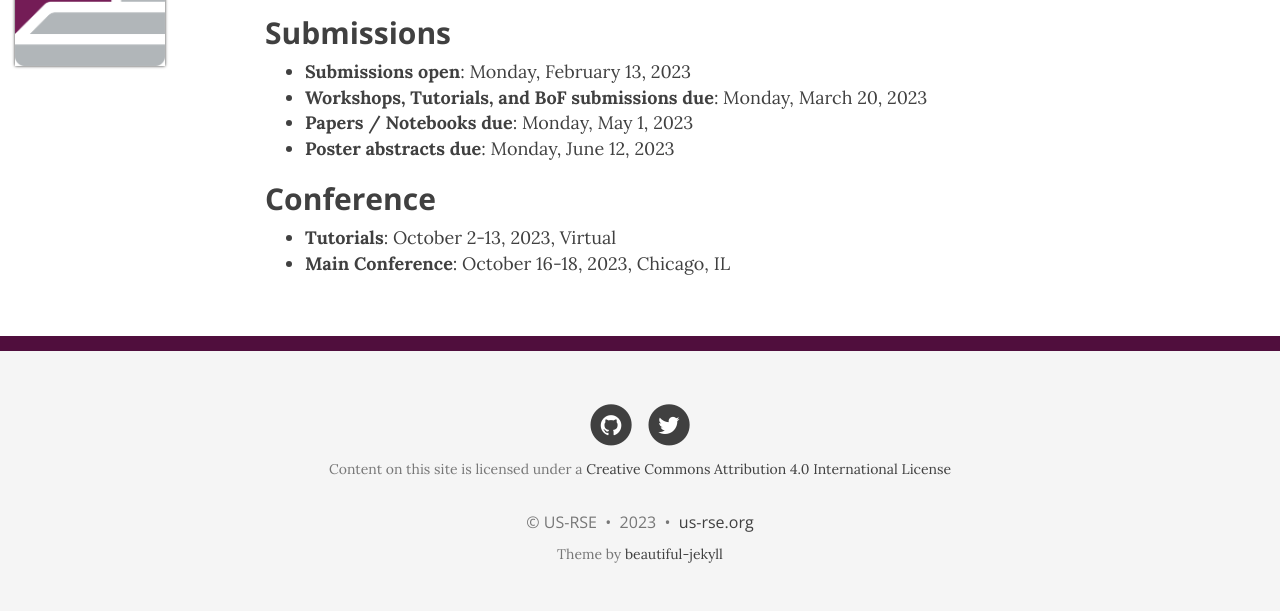
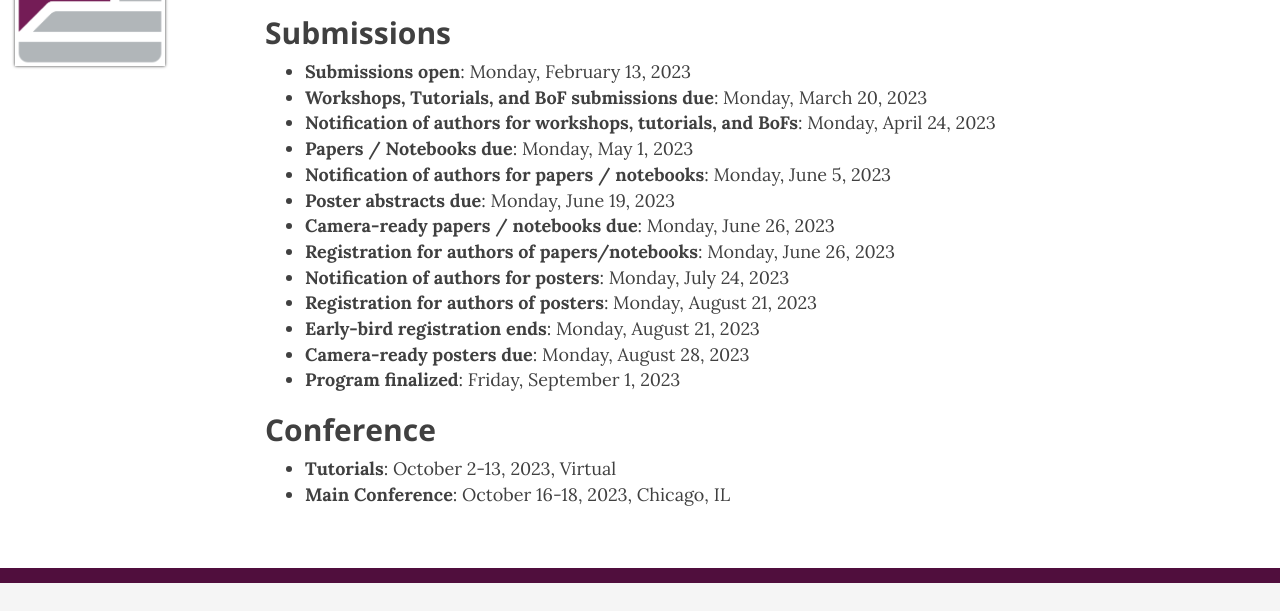
Before and after one commit to USRSE/usrse23, a Jekyll site: the page built from pages/dates.md, in a window 1280 px wide and 1051 px high, cut to the strip 104-715 px from the top of the window. Built offline with Jekyll 4.4.1, drawn with Linux system fonts in a browser that asks for light colours; nearby versions of some CDN libraries.

Commit message:
Update dates based on changes to draft

```diff
--- a/_config.yml
+++ b/_config.yml
@@ -1,8 +1,4 @@
-# Site Settings
-lang: en
-
-title: US-RSE'23
-description: The first US-RSE Conference ever!
+# --- General options --- #
 
 # url is the full website URL
 # baseurl is the website's URL without the hostname
@@ -10,16 +6,26 @@ description: The first US-RSE Conference ever!
 # If you are building a simple GitHub user page (https://username.github.io) then use these settings:
 url: "https://us-rse.org"
 baseurl: "/usrse23"  # for testing, also check .circleci/circle_urls.sh
-title-img: /assets/img/main_logo_transparent.png  # baseurl will be prepended
+title-img: /assets/img/main_logo_white_rounded.png  # baseurl will be prepended
 twitter-img: /assets/img/main_logo_transparent.png  # url + baseurl will be prepended
-banner: /assets/img/main_logo_transparent.png
-icon: /assets/img/main_logo_transparent.png
-favicon: /assets/img/favicon.ico
+
+# If you are building a GitHub project page then use these settings:
+#url: "http://username.github.io/projectname"
+#baseurl: "/projectname"
+
+# Of course don't forget to change the username and projectname to YOUR username and project
+
+# Name of website
+title: US-RSE'23
+
+# Short description of your site
+description: The first US-RSE Conference ever!
 
 # --- Navigation bar options --- #
 
 # Image to show in the navigation bar - image must be a square (width = height)
 # Remove this parameter if you don't want an image in the navbar
+favicon: /assets/img/favicon.ico
 
 # List of links in the navigation bar
 navbar-links:
--- a/index.html
+++ b/index.html
@@ -34,7 +34,7 @@ fb-img:
   <li><b>Submissions open</b>: Monday, February 13, 2023</li>
   <li><b>Workshops, Tutorials, and BoF submissions due</b>: Monday, March 20, 2023</li>
   <li><b>Papers / Notebooks due</b>: Monday, May 1, 2023</li>
-  <li><b>Poster abstracts due</b>: Monday, June 12, 2023</li>
+  <li><b>Poster abstracts due</b>: Monday, June 19, 2023</li>
   <li><b>Conference Date</b>: October 16-18, 2023, Chicago, IL</li>
   </ul>
 
--- a/pages/dates.md
+++ b/pages/dates.md
@@ -10,8 +10,18 @@ permalink: /dates/
 
 - **Submissions open**: Monday, February 13, 2023
 - **Workshops, Tutorials, and BoF submissions due**: Monday, March 20, 2023
+- **Notification of authors for workshops, tutorials, and BoFs**: Monday, April 24, 2023
 - **Papers / Notebooks due**: Monday, May 1, 2023
-- **Poster abstracts due**: Monday, June 12, 2023
+- **Notification of authors for papers / notebooks**: Monday, June 5, 2023
+- **Poster abstracts due**: Monday, June 19, 2023
+- **Camera-ready papers / notebooks due**: Monday, June 26, 2023
+- **Registration for authors of papers/notebooks**: Monday, June 26, 2023
+- **Notification of authors for posters**: Monday, July 24, 2023
+- **Registration for authors of posters**: Monday, August 21, 2023
+- **Early-bird registration ends**: Monday, August 21, 2023
+- **Camera-ready posters due**: Monday, August 28, 2023
+- **Program finalized**: Friday, September 1, 2023
+
 
 ## Conference
 
```
Also changed, not shown: pages/participate.md (+47 -3 lines).
